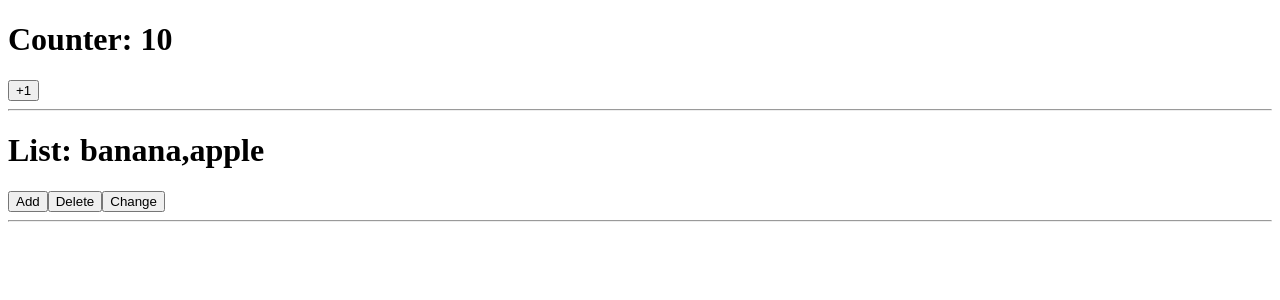
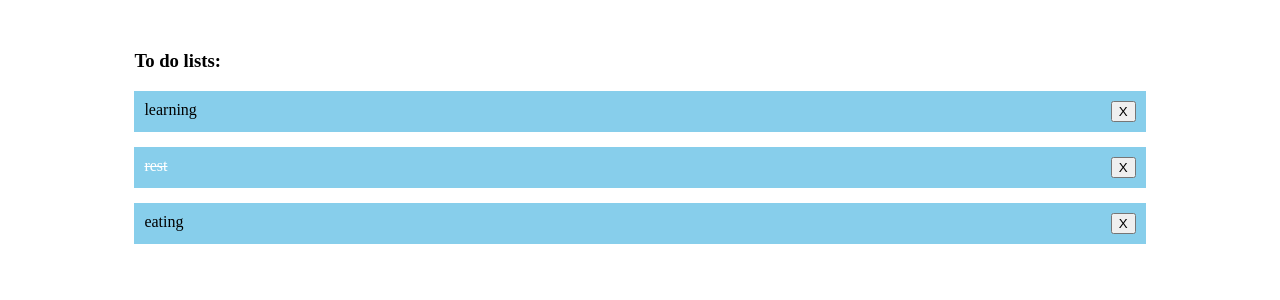
Before and after one commit to sy7777/React, a React (Create React App) app in the folder react-project/: page / in a window 1280 px wide. Shown: the top 300 px of the page. Built offline with nearby package versions, Linux system fonts and the light colour scheme.

Commit message:
todo list delete

```diff
--- a/react-project/src/APP.scss
+++ b/react-project/src/APP.scss
@@ -288,3 +288,26 @@
     line-height: 64px;
     text-align: center;
   }
+
+  .app {
+    width: 80%;
+  }
+
+  .todo {
+    display: flex;
+    padding: 10px;
+    margin-bottom: 15px;
+    background-color: skyblue;
+    cursor: pointer;
+
+    div {
+      flex: 1;
+    }
+  }
+
+  .todo-done {
+    div {
+      color: #fff;
+      text-decoration: line-through;
+    }
+  }
--- a/react-project/src/App.js
+++ b/react-project/src/App.js
@@ -1,34 +1,66 @@
-import {useState} from 'react';
-import './App.scss'
-import avatar from './images/bozai.png'
+import { useState } from "react";
+import "./App.scss";
+import classNames from "classnames";
 
-import orderBy from 'lodash/orderBy'
-const App = ()=>{
-    const [count, setCount] = useState(10)
-    const [list, setList] = useState(['banana','apple'])
-    return(
-        <div>
-            <div>
-                <h1>Counter: {count}</h1>
-                <button onClick={()=>setCount(count+1)}>+1</button>
-            </div>
-            <hr/>
-            <div>
-                <h1>List: {list.join(",")}</h1>
-                {/* 不能用push因为数组必须渲染新的 */}
-                <button onClick={()=>setList([...list,'pear'])}>Add</button>
-                <button onClick={()=>setList(list.filter(i=>i !== 'pear'))}>Delete</button>
-                <button onClick={()=>setList(list.map(item =>{
-                    if(item === 'pear'){
-                        return 'orange';
-                    }
-                    return item;
-                }))}>Change</button>
-            </div>
-            <hr/>
-        </div>
+//child component
+const Todo = ({ id, text, done, onToggle, onDelete}) => {
+  console.log(onToggle);
+  return (
+    <div className={classNames("todo", done && "todo-done")}>
+      <div
+        onClick={() => {
+          onToggle(id);
+        }}
+      >
+        {text}
+      </div>
+      <button onClick={()=>{
+        onDelete(id)
+      }}>X</button>
+    </div>
+  );
+};
 
+// task details
+const defaultTodos = [
+  { id: 1, text: "learning", done: false },
+  { id: 2, text: "rest", done: true },
+  { id: 3, text: "eating", done: false },
+];
 
-    )
-}
+// father component
+const App = () => {
+  const [todos, setTodos] = useState(defaultTodos);
+  const onToggle = (id) => {
+    // console.log(id);
+    setTodos(
+      todos.map((item) => {
+        if (item.id === id) {
+          return { ...item, done: !item.done };
+        }
+        return item;
+      })
+    );
+  };
+  const onDelete = (id)=>{
+    setTodos(todos.filter(item=>item.id !== id))
+  }
+  return (
+    <div className="app">
+      <h3> To do lists: </h3>
+      {todos.map((item) => {
+        return (
+          <Todo
+            key={item.id}
+            id={item.id}
+            text={item.text}
+            done={item.done}
+            onToggle={onToggle}
+            onDelete={onDelete}
+          ></Todo>
+        );
+      })}
+    </div>
+  );
+};
 export default App;
```
Also changed, not shown: react-project/src/App3.js (added, +23 -0 lines).
